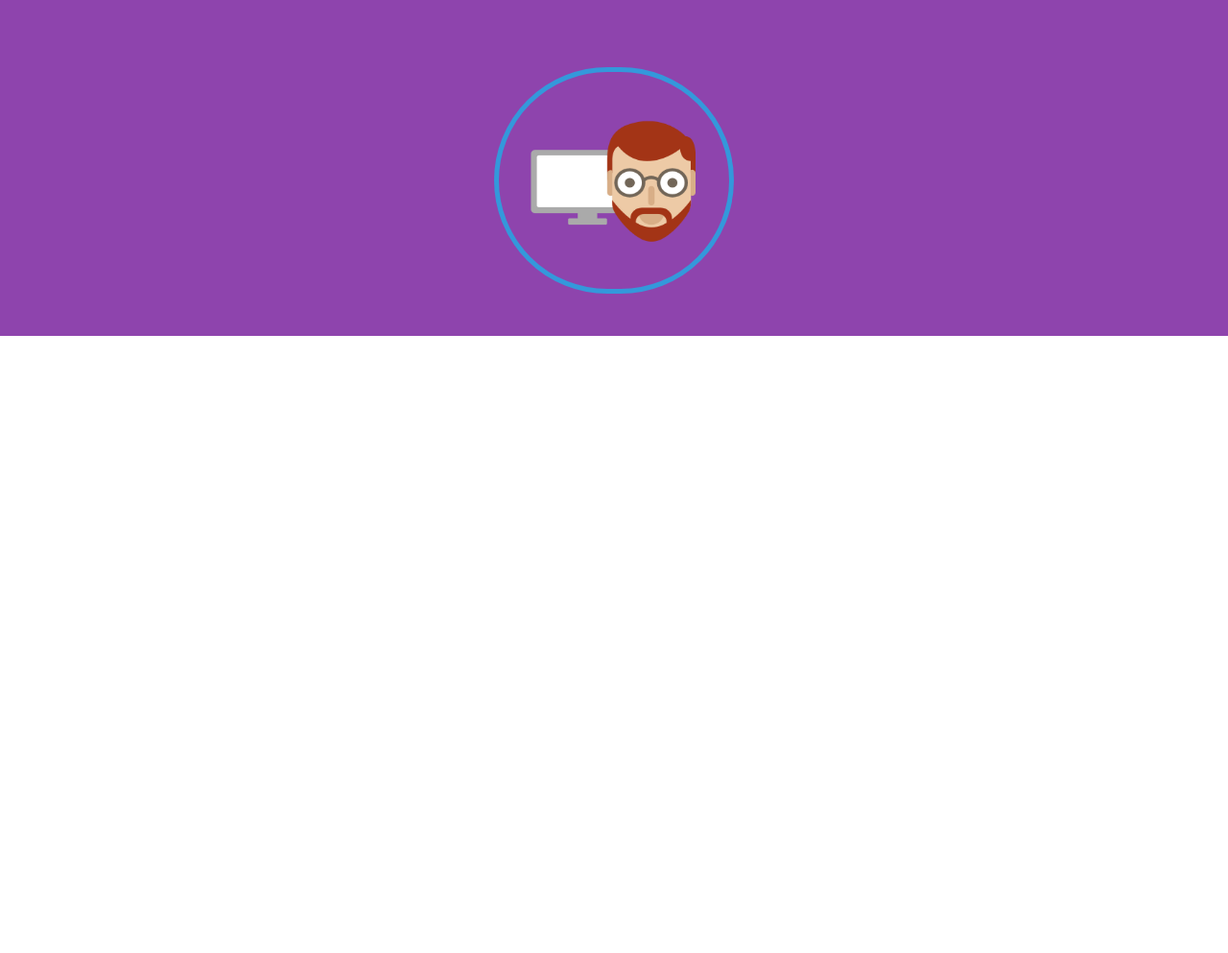
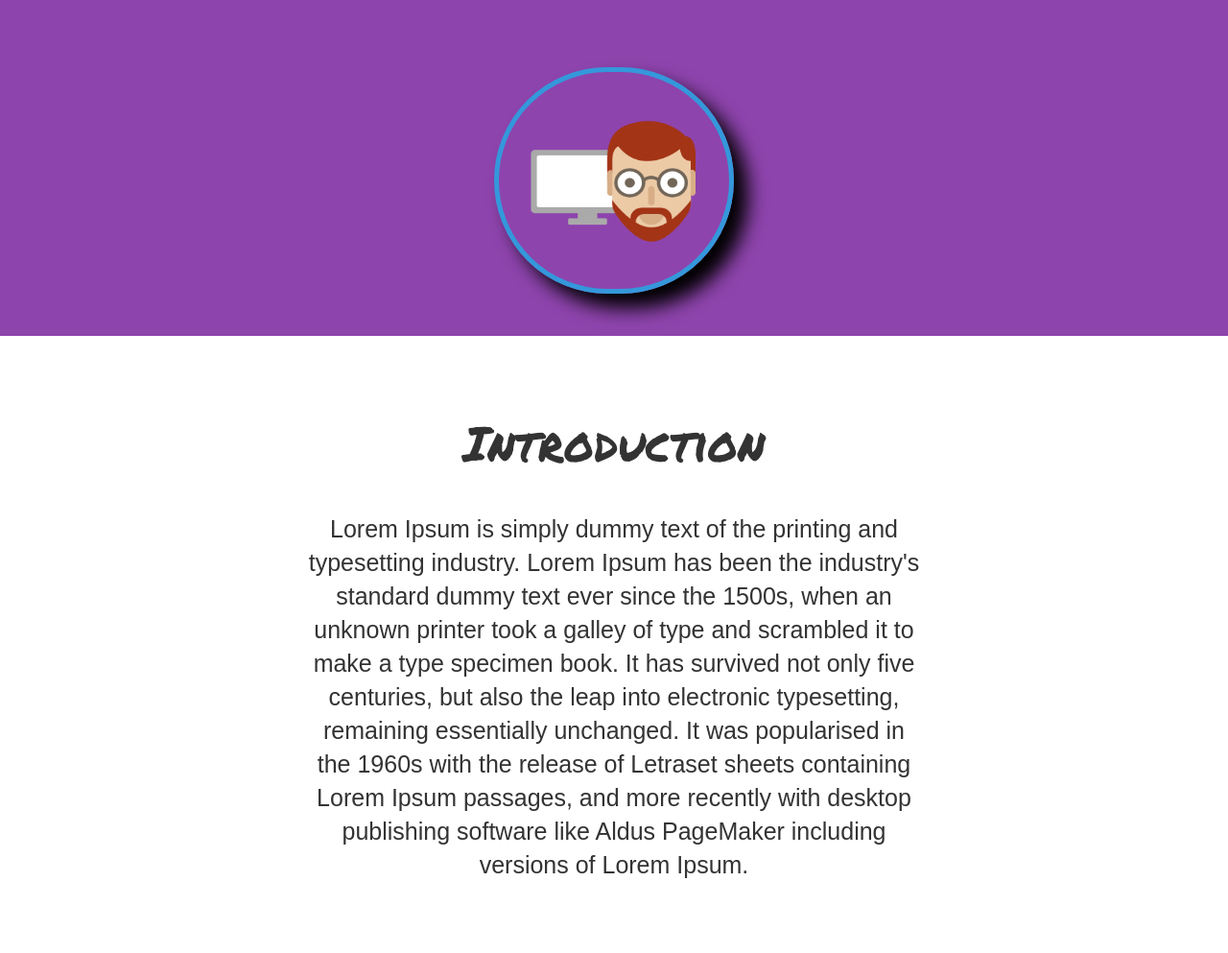
Before and after one commit to shabab477/blog, a Jekyll site: the page profile.html, which Jekyll copies as it is, in a window 1280 px wide. Shown: the whole page at 96% size. Built offline with Jekyll 4.4.1, drawn with Linux system fonts in a browser that asks for light colours; some web fonts are replaced; before the commit the page ends 900 px from its top, so only the background shows below that.

Commit message:
link gets google font. gave layout margin and basic text styling

```diff
--- a/css/profile.css
+++ b/css/profile.css
@@ -40,4 +40,32 @@
     -webkit-border-radius: 500px;
     -moz-border-radius: 500px;
 
+    box-shadow: 15px 15px 20px black;
+
 }
+
+.my-title
+{
+    font-family: 'Permanent Marker', cursive;
+    font-size: 50px;
+}
+
+p.my-text
+{
+    font-family: 'Kite One', sans-serif;
+    font-size: 25px;
+    line-height: 140%;
+    margin-top: 7%;
+}
+
+span.my-code
+{
+    font-family: 'Cutive Mono', monospace;
+}
+
+#all-container
+{
+    margin-left: 20%;
+    margin-right: 20%;
+    padding: 5%;
+}
--- a/profile.html
+++ b/profile.html
@@ -5,6 +5,9 @@
       <link rel="stylesheet" type="text/css" href="css/bootstrap.min.css">
 
       <link rel="stylesheet" type="text/css" href="css/profile.css"/>
+
+      <!--fonts -->
+      <link href="https://fonts.googleapis.com/css?family=Cutive+Mono|Kite+One|Permanent+Marker" rel="stylesheet">
 
       <!--Let browser know website is optimized for mobile-->
       <meta name="viewport" content="width=device-width, initial-scale=1.0"/>
@@ -28,7 +31,20 @@
 
         </div>
 
+        <div id='all-container'>
 
+
+          <div id='intro'>
+
+              <h1 class="text-center my-title">Introduction</h1>
+
+              <p class="text-center my-text">
+                Lorem Ipsum is simply dummy text of the printing and typesetting industry. Lorem Ipsum has been the industry's standard dummy text ever since the 1500s, when an unknown printer took a galley of type and scrambled it to make a type specimen book. It has survived not only five centuries, but also the leap into electronic typesetting, remaining essentially unchanged. It was popularised in the 1960s with the release of Letraset sheets containing Lorem Ipsum passages, and more recently with desktop publishing software like Aldus PageMaker including versions of Lorem Ipsum.
+              </p>
+
+          </div>
+
+        </div>
     </main>
 
     <footer>
```
